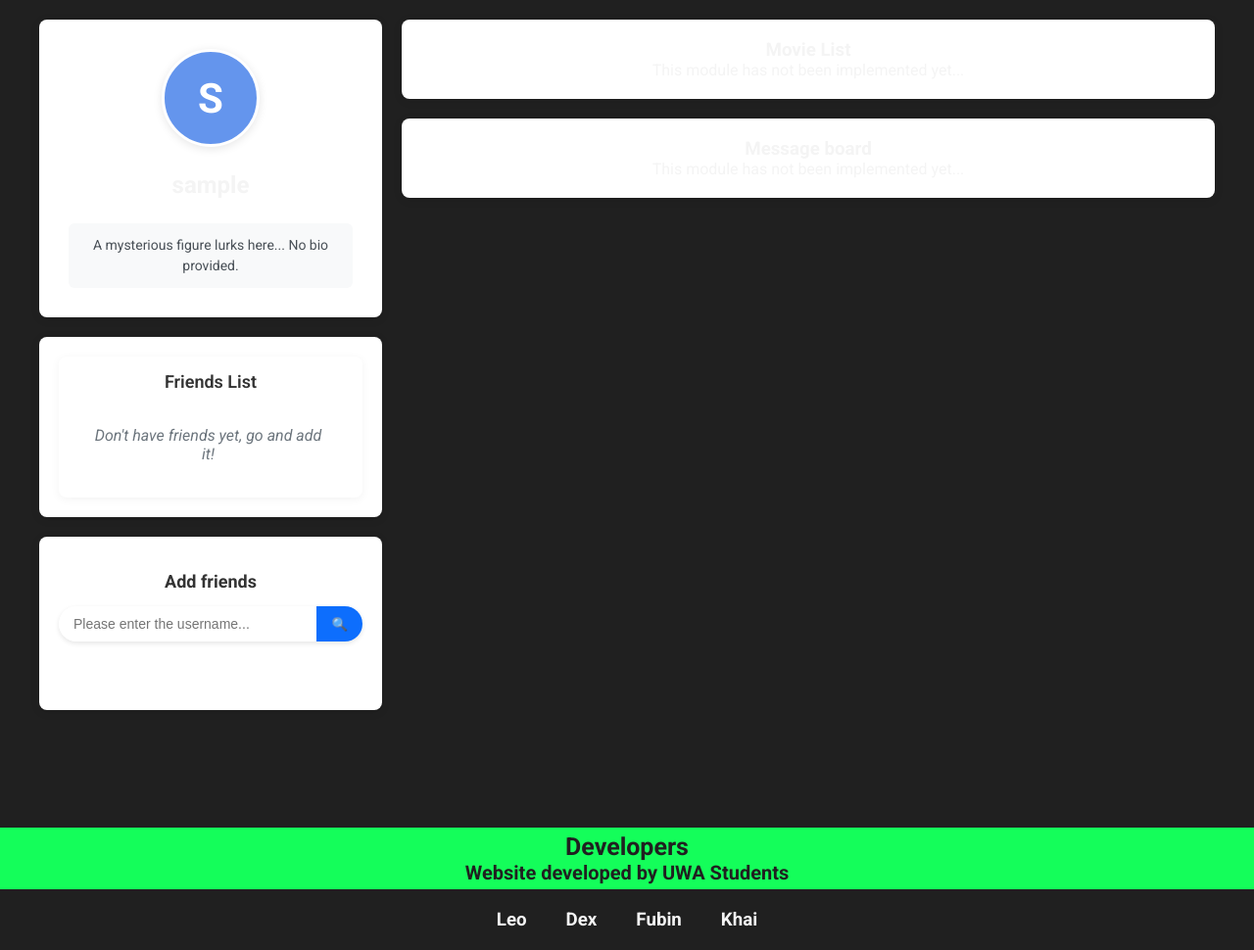
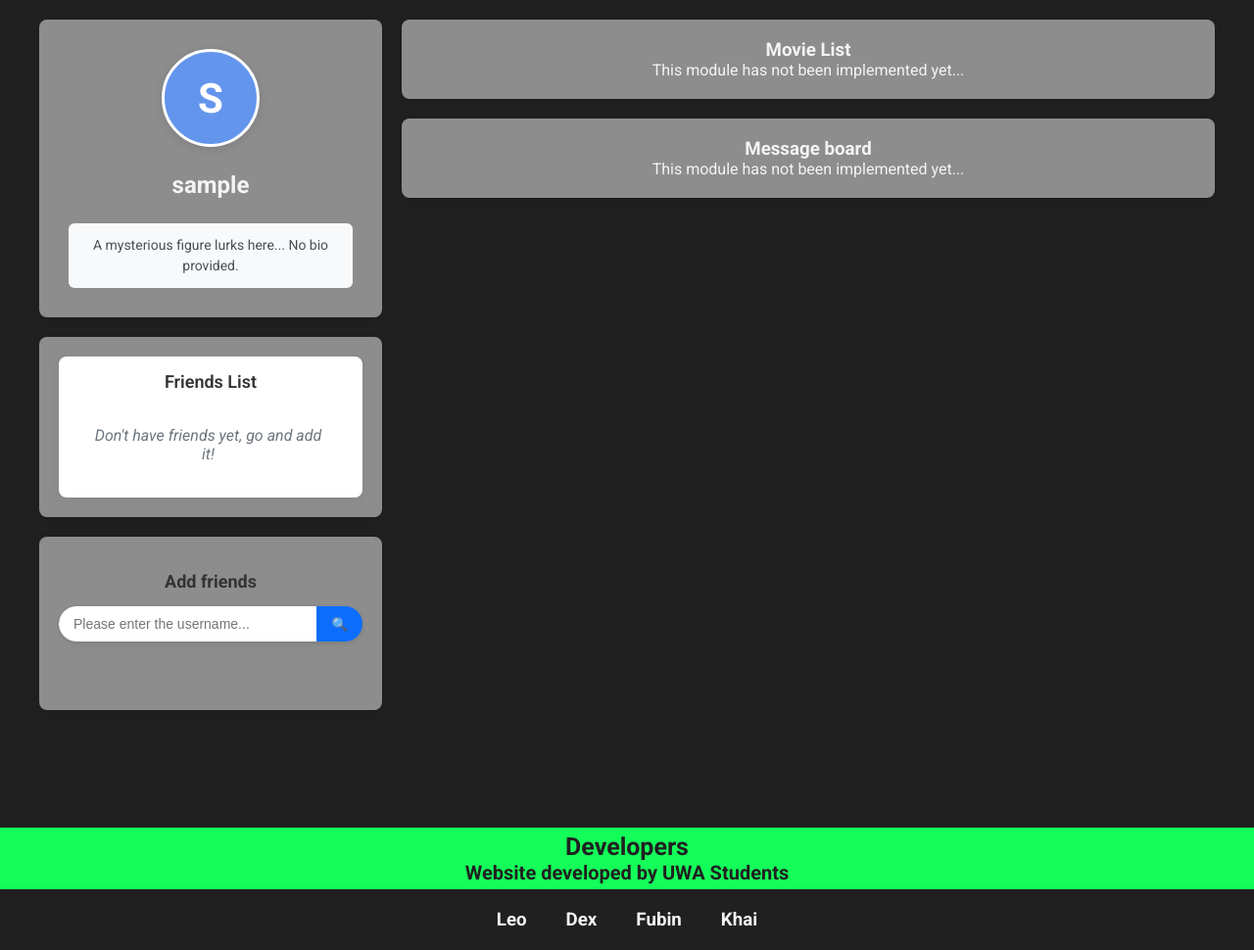
Before and after one commit to leo-mcgill/Group93, a Flask app: page /profile in a window 1280 px wide. Shown: the part 70-1040 px from the top of the page at 98% size. Run offline with Flask 3, Linux system fonts and the light colour scheme; the visitor is signed in with stand-in values (Sample User, id 1); data comes from the database, SQL or seed files in the repository.

Commit message:
profile page ui modification

```diff
--- a/app/templates/profile.html
+++ b/app/templates/profile.html
@@ -49,8 +49,9 @@
 <!-- CSS -->
 <style>
     .navbar .button-container {
-        display: none !important;
+        display: none ;
     }
+
     .profile-container {
         display: flex;
         width: 100%;
@@ -75,7 +76,7 @@
     }
 
     .profile-section {
-        background-color: #fff;
+        background-color: #fafafa80;
         border-radius: 8px;
         box-shadow: 0 2px 10px rgba(0, 0, 0, 0.1);
         padding: 20px;
```
